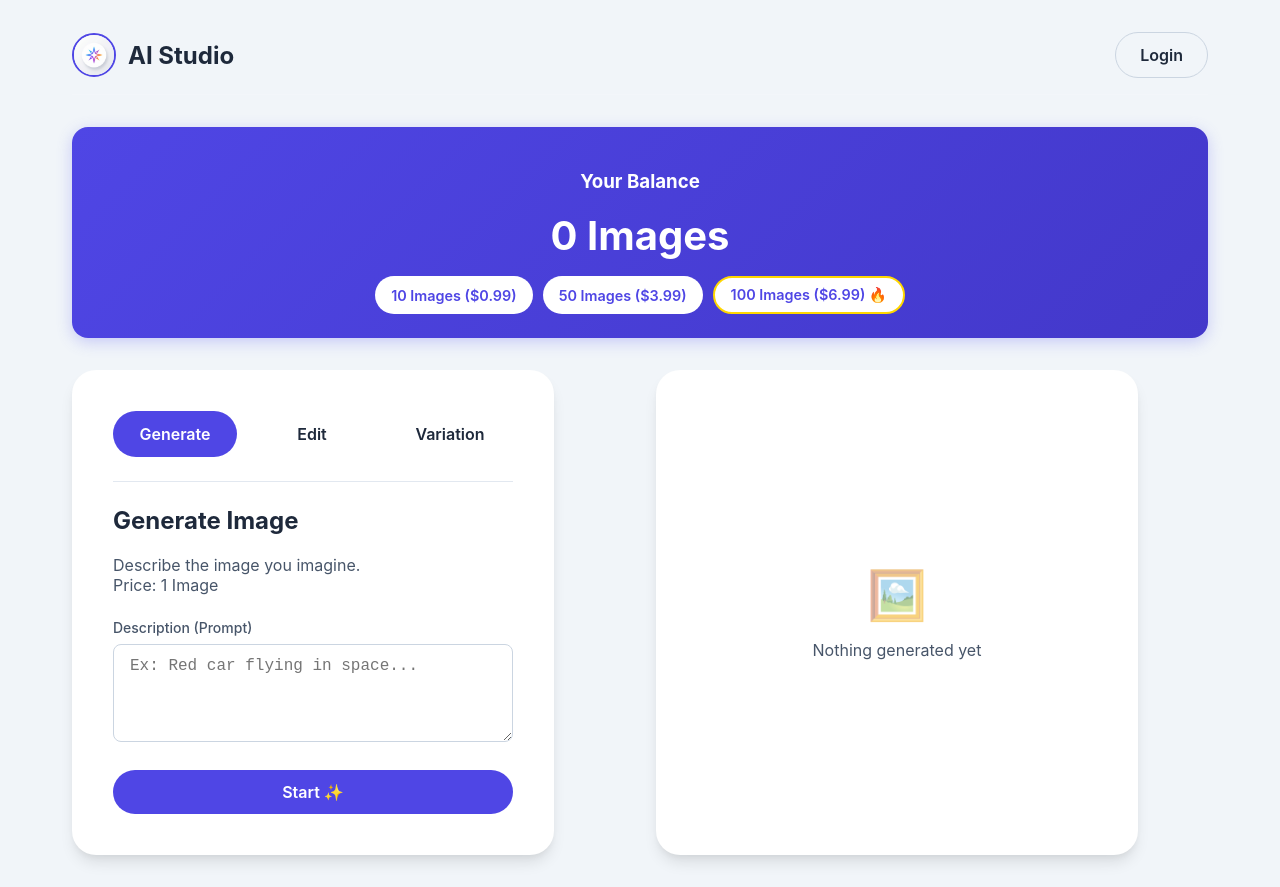
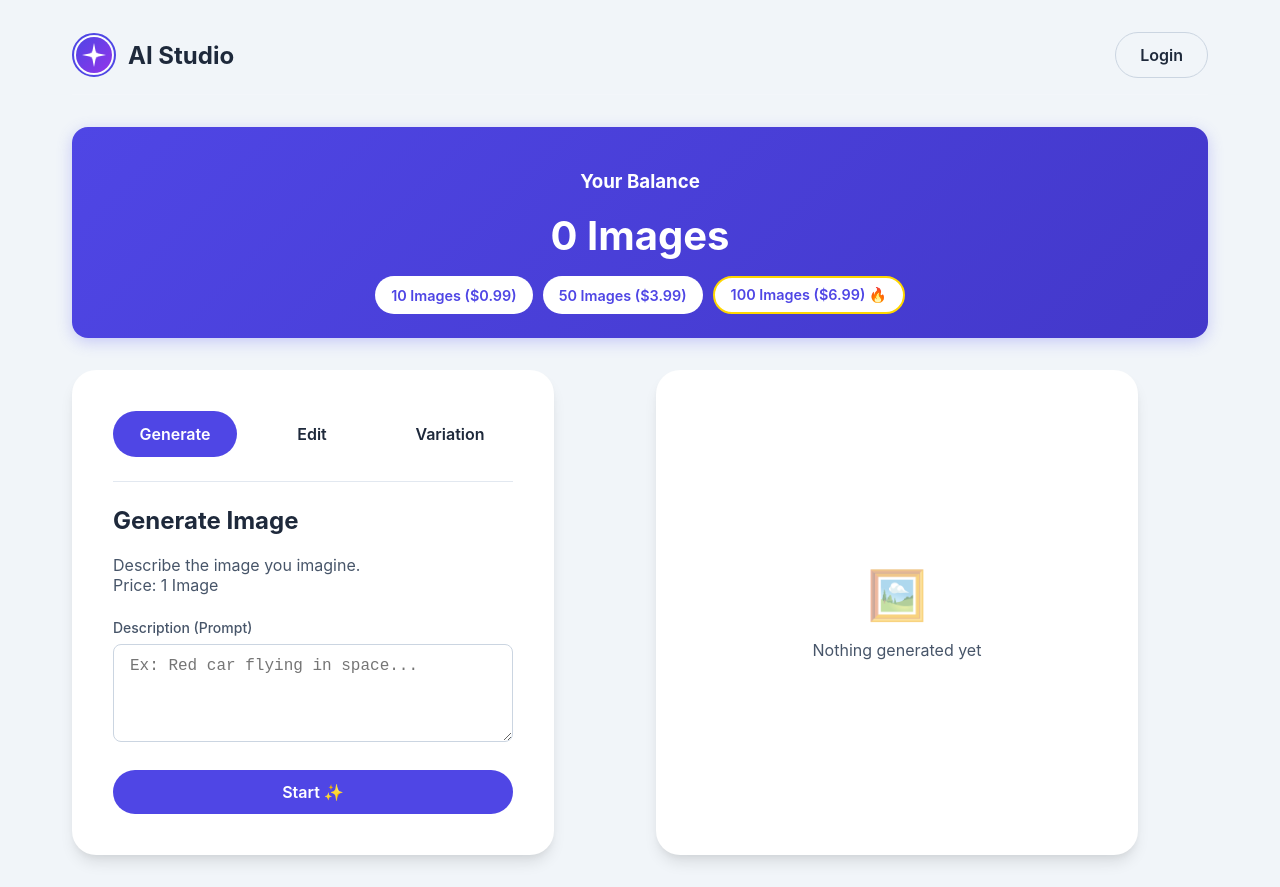
Before and after one commit to Ali-Agayev/ai-studio-app, a React (Vite) app in the folder frontend/: page / in a window 1280 px wide. Built offline with nearby package versions, Linux system fonts and the light colour scheme; no server answers.

Commit message:
Fixed favicon squareness by using a perfectly circular SVG with transparency

```diff
--- a/frontend/index.html
+++ b/frontend/index.html
@@ -3,7 +3,7 @@
 
 <head>
   <meta charset="UTF-8" />
-  <link rel="icon" type="image/png" href="/favicon.png" />
+  <link rel="icon" type="image/svg+xml" href="/favicon.svg" />
   <meta name="viewport" content="width=device-width, initial-scale=1.0" />
   <title>AI Studio - Create & Edit Amazing Images</title>
 </head>
--- a/frontend/src/pages/Dashboard.jsx
+++ b/frontend/src/pages/Dashboard.jsx
@@ -155,7 +155,7 @@
                         border: '2px solid var(--accent-primary)',
                         flexShrink: 0
                     }}>
-                        <img src="/favicon.png" alt="Logo" style={{ width: '100%', height: '100%', objectFit: 'cover' }} />
+                        <img src="/favicon.svg" alt="Logo" style={{ width: '100%', height: '100%', objectFit: 'cover' }} />
                     </div>
                     <h1 style={{ margin: 0, fontSize: '1.5rem' }}>AI Studio</h1>
                 </div>
--- a/frontend/src/pages/Login.jsx
+++ b/frontend/src/pages/Login.jsx
@@ -56,7 +56,7 @@
                     justifyContent: 'center',
                     backgroundColor: '#ffffff'
                 }}>
-                    <img src="/favicon.png" alt="AI Studio Logo" style={{ width: '100%', height: '100%', objectFit: 'cover' }} />
+                    <img src="/favicon.svg" alt="AI Studio Logo" style={{ width: '100%', height: '100%', objectFit: 'cover' }} />
                 </div>
 
                 <h2 style={{
```
Also changed, not shown: frontend/public/favicon.svg (added).
